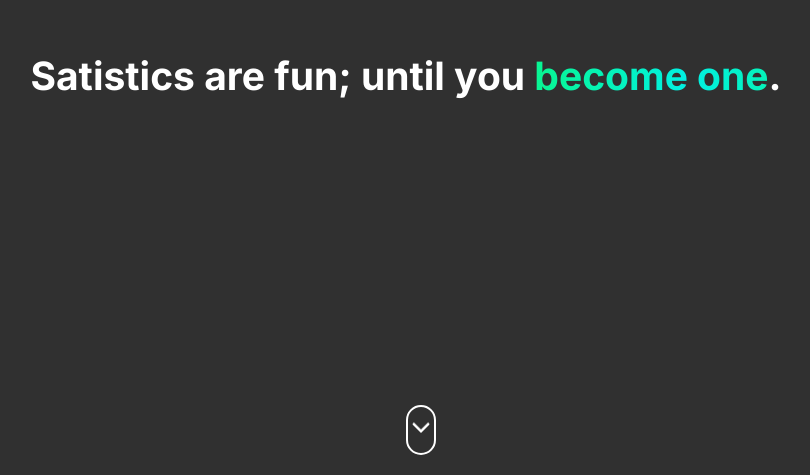
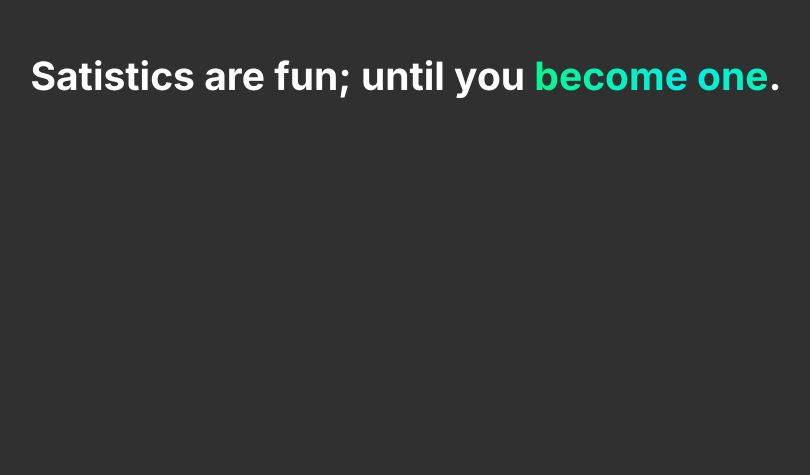
Before and after one commit to svensk007/DACP, a React (Create React App) app: page / in a window 1280 px wide. Shown: the part 325-800 px from the top of the page, without its empty margins (234-1044 px from the left). Built offline with nearby package versions, Linux system fonts and the light colour scheme.

Commit message:
.scroll-hidden and .become-one selection didnt work

```diff
--- a/src/App.css
+++ b/src/App.css
@@ -74,13 +74,6 @@ h2::before {
   -webkit-background-clip: text;
   -webkit-text-fill-color: transparent;
 }
-.become-one::selection {
-  animation: background-pan 3s linear infinite;
-  background: linear-gradient(to right, #0cf867, #01f0e3, #0cf867);
-  color: #fefefe;
-  background-size: 200%;
-  background-clip: none;
-}
 
 main {
   height: 100vh;
@@ -111,7 +104,7 @@ section {
   }
 }
 
-.scroll-visible {
+.scroll {
   height: 50px;
   width: 30px;
   border: 2px solid #fefefe;
@@ -124,15 +117,8 @@ section {
   transition: all 2s cubic-bezier(0.41, -0.11, 0.35, 1.21);
   transform: translateY(0);
 }
-.scroll-hidden {
-  opacity: 0;
-  transform: translateY(-1vh);
-  transition: all 2s cubic-bezier(0.41, -0.11, 0.35, 1.21);
-}
-.scroll-visible::before,
-.scroll-visible::after,
-.scroll-hidden::before,
-.scroll-hidden::after {
+.scroll::before,
+.scroll::after {
   content: "";
   position: absolute;
   top: 20%;
@@ -146,8 +132,7 @@ section {
   border-left: transparent;
   animation: scroll 1s ease-in-out infinite;
 }
-.scroll-visible::after,
-.scroll-hidden::after {
+.scroll::after {
   top: 40%;
   animation-delay: 0.3s;
 }
--- a/src/App.js
+++ b/src/App.js
@@ -6,7 +6,6 @@ function App() {
   // Refs for AoS
   const { ref: WDYM, inView: wdymVisible } = useInView();
   const { ref: final, inView: finalVisible } = useInView();
-  const { ref: wdymScroll, inView: wdymScrollVisible } = useInView();
 
   return (
     <div className="App">
@@ -21,8 +20,7 @@ function App() {
           </motion.h1>
           <a href="#WDYM">
             <div
-              ref={wdymScroll}
-              className={wdymScrollVisible ? "scroll-visible" : "scroll-hidden"}
+              className="scroll-visible"
             ></div>
           </a>
         </section>
```
